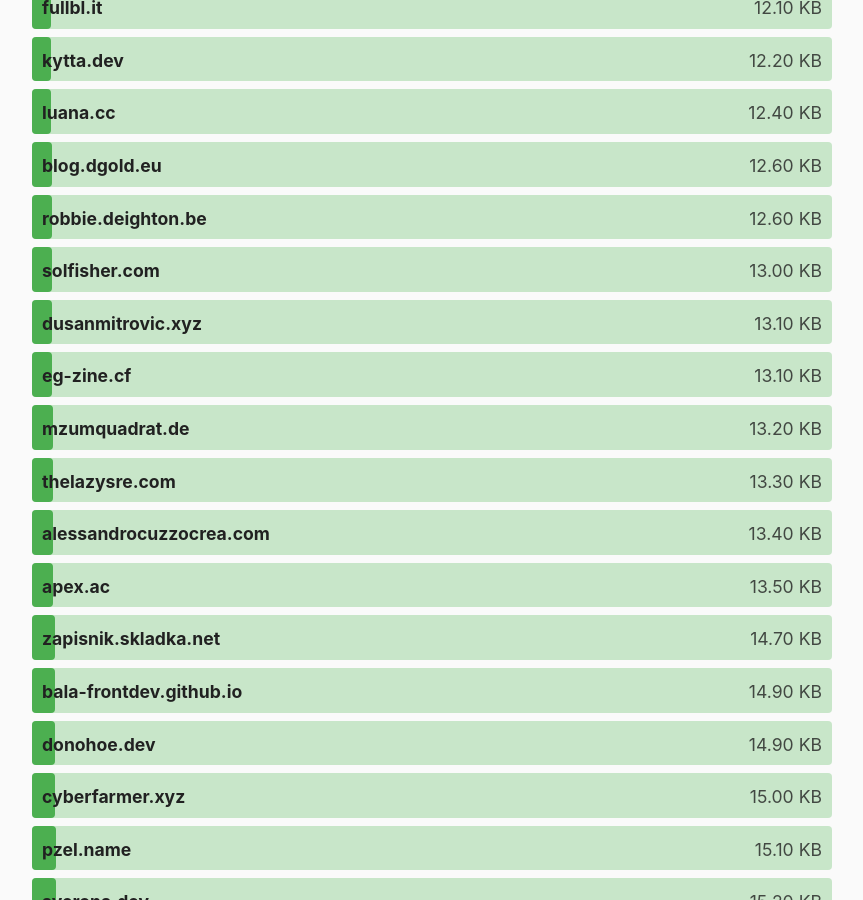
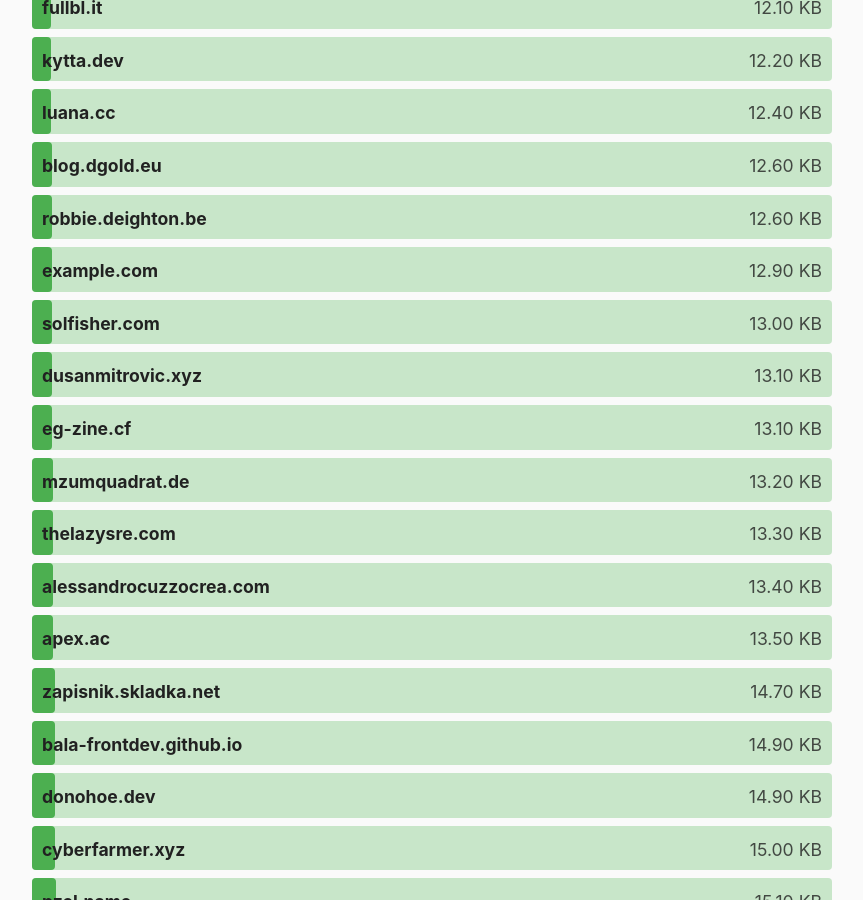
Before and after one commit to kevquirk/512kb.club, a Jekyll site: the page built from index.md, in a window 1280 px wide and 900 px high, scrolled down 5846 px. Shown: the whole window, without its empty margins (208-1071 px from the left). Built offline with Jekyll 4.4.1, drawn with Linux system fonts in a browser that asks for light colours.

Commit message:
Update sites.yml

```diff
--- a/_data/sites.yml
+++ b/_data/sites.yml
@@ -3177,3 +3177,8 @@
   url: https://zwbetz.com/
   size: 67.8
   last_checked: 2022-07-20
+
+- domain: example.com
+  url: http://privacyfreak84.github.io/
+  size: 12.9
+  last_checked: 2023-06-28
```
